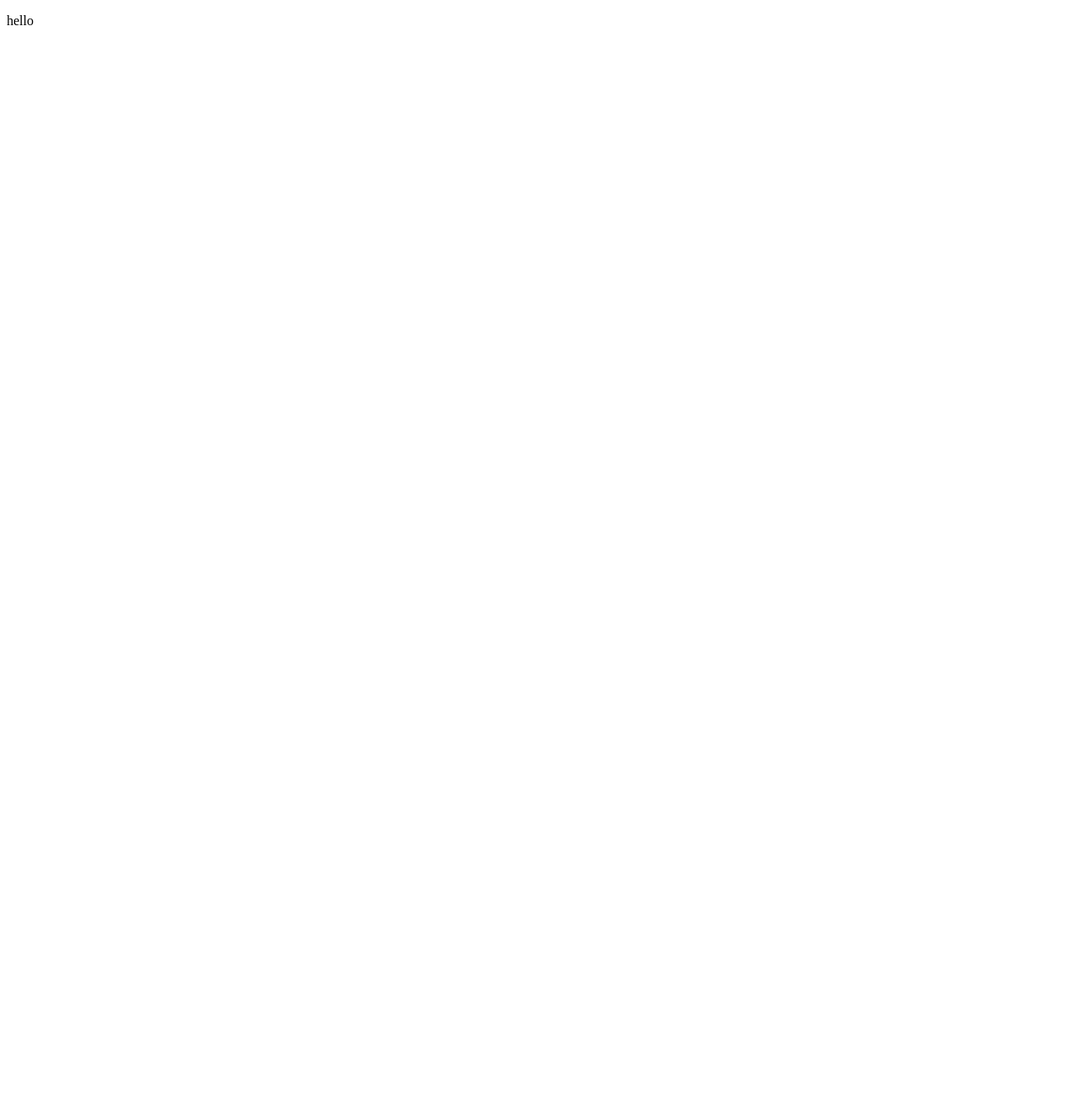
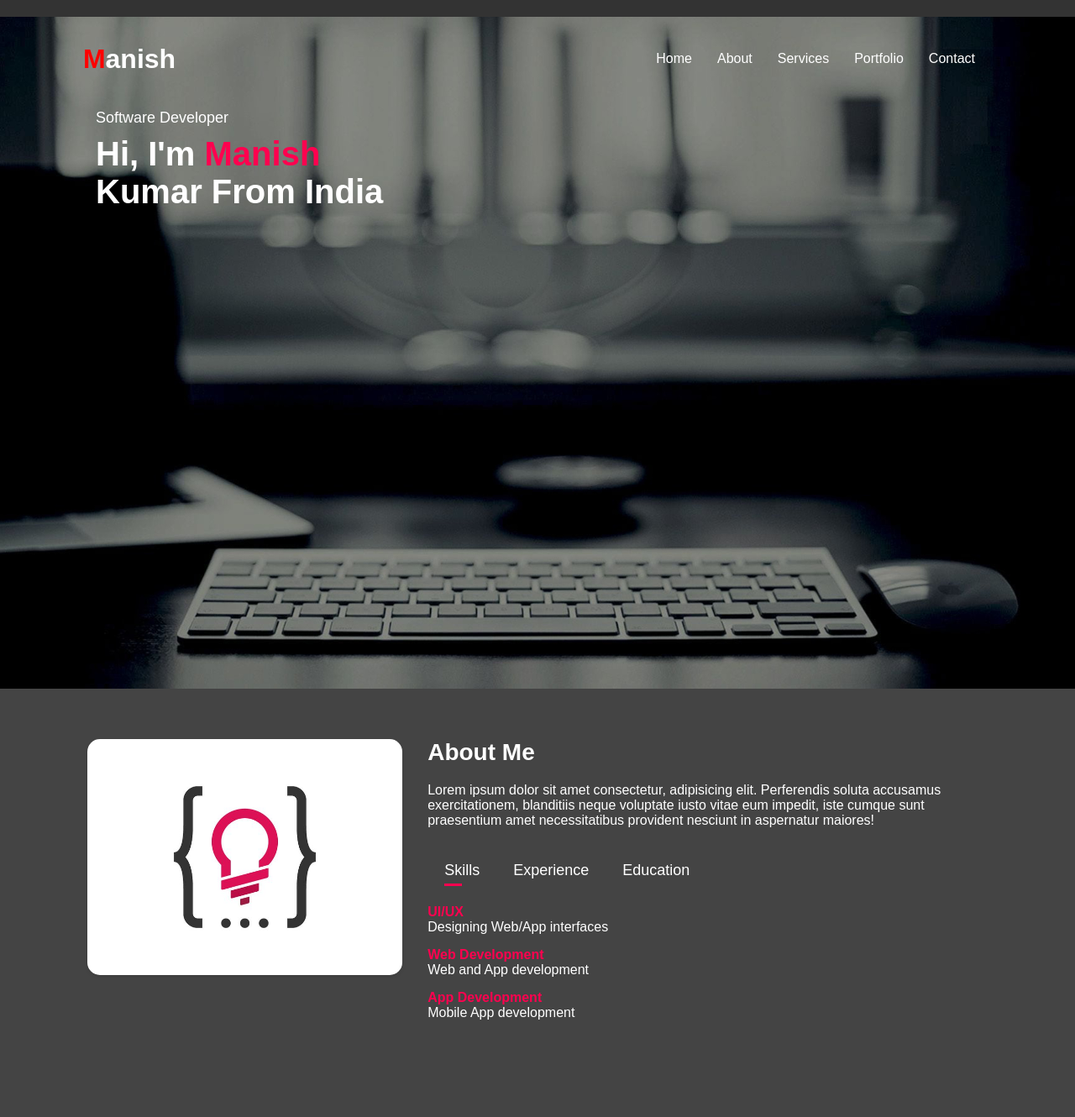
Before and after one commit to manishkumar2511/MyPortfolio, a plain HTML site: page index.html in a window 1280 px wide. Shown: the whole page at 84% size. Before the commit the page ends 800 px from the top, so only its background shows below. Drawn offline with Linux system fonts and the light colour scheme.

Commit message:
Adding banner-image+AboutSection

```diff
--- a/index.html
+++ b/index.html
@@ -3,9 +3,92 @@
 <head>
     <meta charset="UTF-8">
     <meta name="viewport" content="width=device-width, initial-scale=1.0">
-    <title>Document</title>
+    <title>Personal Portfolio Website</title>
+    <link rel="stylesheet" href="style.css">
 </head>
 <body>
-   <p>hello</p>
+   <div id="header">
+        <div class="container">
+            <nav>
+                <span class="logo">
+                    <span class="logo-text-red">M</span>anish
+                </span>
+                <ul>
+                    <li><a href="#">Home</a></li>
+                    <li><a href="#">About</a></li>
+                    <li><a href="#">Services</a></li>
+                    <li><a href="#">Portfolio</a></li>
+                    <li><a href="#">Contact</a></li>
+                </ul>
+            </nav>
+            <div class="header-text">
+                <p>Software Developer</p>
+                <h6>Hi, I'm <span>Manish</span><br>Kumar From India</h6>
+            </div>
+        </div>
+   </div>
+   <div id="about">
+        <div class="container">
+            <div class="row">
+                <div class="about-col-1">
+                    <img src="Images/about.jpeg" alt="About Me">
+                </div>
+                <div class="about-col-2">
+                    <h4 class="sub-title">About Me</h4>
+                    <p>Lorem ipsum dolor sit amet consectetur, adipisicing elit.
+                        Perferendis soluta accusamus exercitationem,
+                        blanditiis neque voluptate iusto vitae eum impedit,
+                        iste cumque sunt praesentium amet necessitatibus provident
+                        nesciunt in aspernatur maiores!</p>
+
+                    <div class="tab-titles">
+                        <p class="tab-links active-link" onclick="openTab('skills')">Skills</p>
+                        <p class="tab-links" onclick="openTab('experience')">Experience</p>
+                        <p class="tab-links" onclick="openTab('education')">Education</p>
+                    </div>
+                    <div class="tab-contents active-tab" id="skills">
+                        <ul>
+                            <li><span>UI/UX</span><br>Designing Web/App interfaces</li>
+                            <li><span>Web Development</span><br>Web and App development</li>
+                            <li><span>App Development</span><br>Mobile App development</li>
+                        </ul>
+                    </div>
+                    <div class="tab-contents" id="experience">
+                        <ul>
+                            <li><span>Previous Job</span><br>Worked on various projects.</li>
+                            <li><span>Freelance</span><br>Freelance projects and collaborations.</li>
+                        </ul>
+                    </div>
+                    <div class="tab-contents" id="education">
+                        <ul>
+                            <li><span>Degree</span><br>Master's in Computer Science</li>
+                            <li><span>Certifications</span><br>Various certifications in tech.</li>
+                        </ul>
+                    </div>
+                </div>
+            </div>
+        </div>
+    </div>
+    <script>
+        function openTab(tabName) {
+            var tablinks = document.getElementsByClassName("tab-links");
+            var tabContents = document.getElementsByClassName("tab-contents");
+
+            // Remove active-link class from all tab-links
+            for (let tablink of tablinks) {
+                tablink.classList.remove("active-link");
+            }
+
+            // Remove active-tab class from all tab-contents
+            for (let tabcontent of tabContents) {
+                tabcontent.classList.remove("active-tab");
+            }
+
+            // Add active-link class to the clicked tab
+            document.querySelector('.tab-links[onclick="openTab(\'' + tabName + '\')"]').classList.add("active-link");
+            // Add active-tab class to the clicked tab content
+            document.getElementById(tabName).classList.add("active-tab");
+        }
+    </script>
 </body>
 </html>
--- /dev/null
+++ b/style.css
@@ -0,0 +1,204 @@
+* {
+    margin: 0;
+    padding: 0;
+    box-sizing: border-box;
+}
+
+body {
+    background-color: #333;
+    font-family: 'Arial', sans-serif;
+    color: #fff;
+}
+
+#header {
+    width: 100%;
+    height: 100vh;
+    background-image: url(Images/pxfuel.jpg);
+    background-size: cover;
+    background-position: center;
+    background-repeat: no-repeat;
+    color: #fff;
+    position: relative;
+}
+
+.container {
+    padding: 0 5%;
+    max-width: 1200px;
+    margin: 0 auto;
+}
+
+nav {
+    display: flex;
+    align-items: center;
+    justify-content: space-between;
+    flex-wrap: wrap;
+    margin-top: 20px;
+}
+
+.logo {
+    display: flex;
+    align-items: center;
+    justify-content: center;
+    width: 100px;
+    height: 100px;
+    border-radius: 50%;
+    font-size: 32px;
+    font-weight: bold;
+    background-color: transparent;
+    color: white;
+}
+
+.logo .logo-text-red {
+    color: red;
+}
+
+nav ul {
+    list-style: none;
+    display: flex;
+    margin: 0;
+    padding: 0;
+}
+
+nav ul li {
+    margin: 0 15px;
+}
+
+nav ul li a {
+    color: #fff;
+    text-decoration: none;
+    font-size: 16px;
+    position: relative;
+    padding-bottom: 5px;
+}
+
+nav ul li a::after {
+    content: '';
+    width: 0%;
+    height: 3px;
+    background: #ff004f;
+    position: absolute;
+    left: 0;
+    bottom: -5px;
+    transition: width 0.3s ease;
+}
+
+nav ul li a:hover::after {
+    width: 100%;
+}
+
+.header-text {
+    text-align: left;
+    margin-top: 10px;
+    padding-left: 10px;
+}
+
+.header-text p {
+    font-size: 18px;
+    margin-bottom: 10px;
+}
+
+.header-text h6 {
+    font-size: 40px;
+}
+
+.header-text h6 span {
+    color: #ff004f;
+}
+
+#about {
+    padding: 60px 0;
+    background-color: #444;
+}
+
+#about .container {
+    padding: 0 5%;
+}
+
+.row {
+    display: flex;
+    align-items: flex-start;
+    justify-content: space-between;
+    margin-bottom: 40px;
+}
+
+.about-col-1 {
+    flex-basis: 35%;
+}
+
+.about-col-1 img {
+    width: 100%;
+    border-radius: 15px;
+    box-shadow: 0 2px 4px rgba(0, 0, 0, 0.1);
+}
+
+.about-col-2 {
+    flex: 1;
+    flex-basis: 60%;
+    margin-left: 30px;
+}
+
+.about-col-2 h4 {
+    font-size: 28px;
+    color: #fff;
+    margin-bottom: 20px;
+}
+
+.sub-title {
+    font-size: 28px;
+    font-weight: 600;
+    color: #fff;
+}
+
+.tab-titles {
+    display: flex;
+    justify-content: start;
+    margin-top: 40px;
+}
+
+.tab-links {
+    margin: 0 20px;
+    font-size: 18px;
+    font-weight: 500;
+    cursor: pointer;
+    position: relative;
+    color: #fff;
+}
+
+.tab-links::after {
+    content: '';
+    width: 0;
+    height: 3px;
+    background: #ff004f;
+    position: absolute;
+    left: 0;
+    bottom: -8px;
+    transition: 0.3s;
+}
+
+.tab-links.active-link::after {
+    width: 50%;
+}
+
+.tab-contents {
+    display: none;
+}
+
+.tab-contents.active-tab {
+    display: block;
+}
+
+.tab-contents ul {
+    margin-top: 30px;
+    list-style: none;
+    padding: 0;
+}
+
+.tab-contents ul li {
+    margin-bottom: 15px;
+    color: #fff;
+}
+
+.tab-contents ul li span {
+    color: #ff004f;
+    font-weight: bold;
+}
```
Also changed, not shown: Images/about.jpeg (added), Images/logo.png (added), Images/pxfuel.jpg (added).
